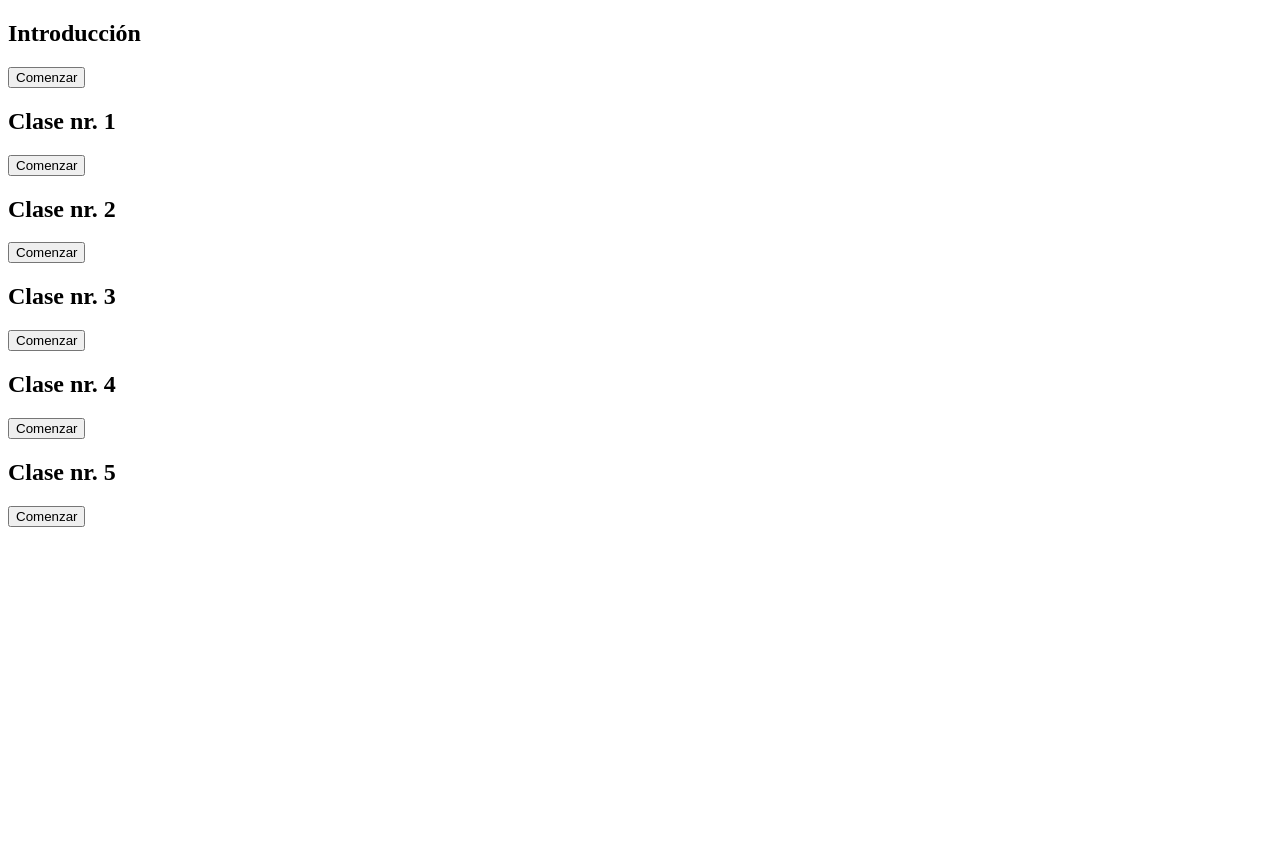
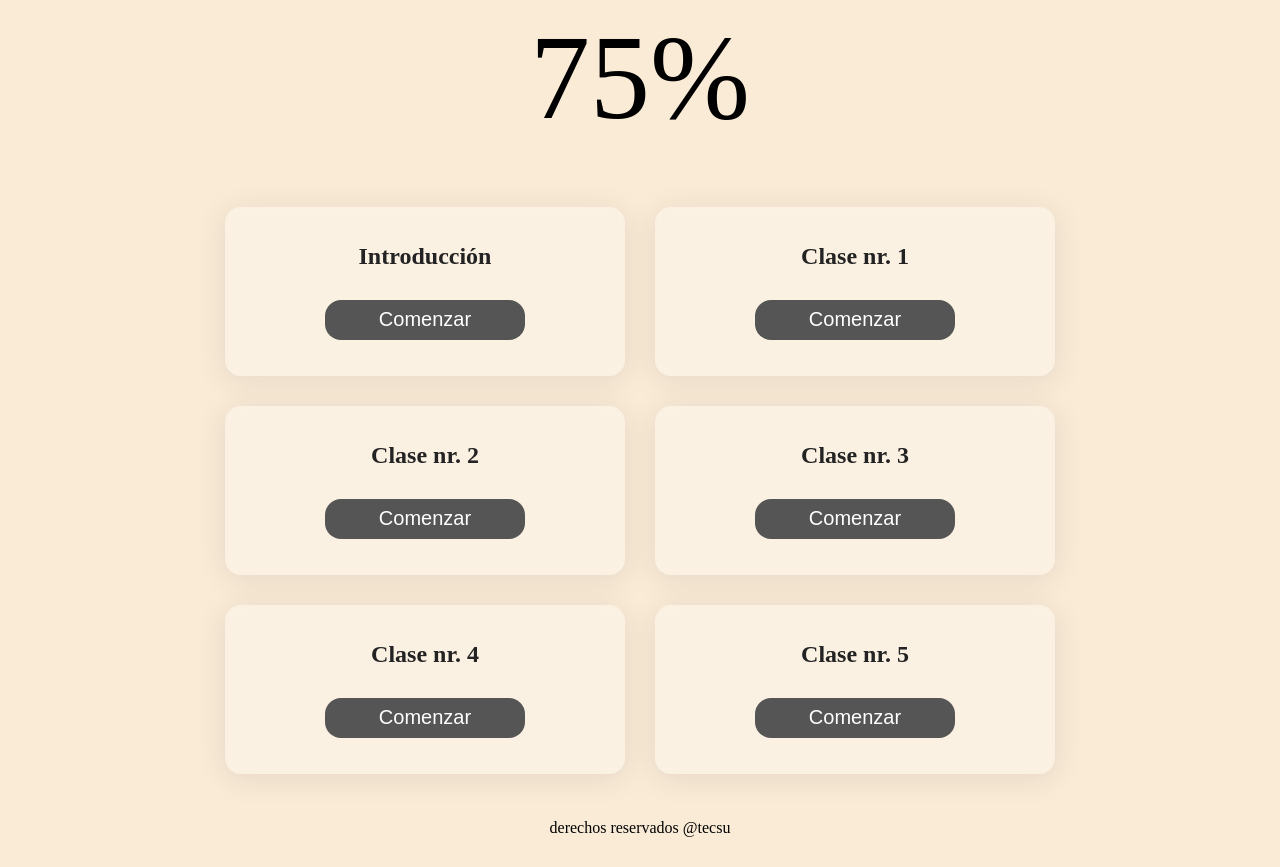
Before and after one commit to Memerson19/ProyectoTecsu, a plain HTML site: page index3.html in a window 1280 px wide. Before the commit the page ends 800 px from the top, so only its background shows below. Drawn offline with Linux system fonts and the light colour scheme.

Commit message:
Demostracion

```diff
--- a/css/style.css
+++ b/css/style.css
@@ -88,11 +88,11 @@ span{
     background: rgba(255, 255, 255, 0.30);
     flex-basis: 200px;
     height: auto;
-    width: 420px;
+    width: 410px;
     padding: 20px 20px;
 }
 
-.contenedor__menu{
+.contenedor__intro{
     text-align: center;
     display: flex;
     flex-direction: column;
@@ -116,3 +116,29 @@ span{
 button:hover{
     background-color: #232323ce;
 }
+
+/*INDEX 3*/
+header{
+    display: flex;
+    justify-content: center;
+}
+@media (min-width:880px){
+    .menu{
+        display: grid;
+        grid-template-columns: repeat(2, 1fr);
+    }
+}
+
+.clase{
+    text-align: center;
+    width: 400px;
+}
+
+.button-class{
+    width: 200px;
+}
+
+footer{
+    display: flex;
+    justify-content: center;
+}
--- a/index3.html
+++ b/index3.html
@@ -4,33 +4,56 @@
     <meta charset="UTF-8">
     <meta name="viewport" content="width=device-width, initial-scale=1.0">
     <title>ProyectoTecsu</title>
+    <link rel="stylesheet" href="css/style.css">
 </head>
 <body>
-    <main class="contenedor">
-        <div class="contenedor__clase1">
+    <header>
+        <div class="progress">
+            <div class="progress-bar" style="width:75%;">
+                <span class="progress-bar-text">75%</span>
+            </div>
+        </div>
+    </header>
+    <main class="menu">
+        <div class="contenedor clase">
             <h2>Introducción</h2>
-            <button>Comenzar</button>
+            <button class="contenedor__button button-class">
+                <a href="#">Comenzar</a>
+            </button>
         </div>
-        <div class="contenedor__clase2">
+        <div class="contenedor clase">
             <h2>Clase nr. 1</h2>
-            <button>Comenzar</button>
+            <button class="contenedor__button button-class">
+                <a href="#">Comenzar</a>
+            </button>
         </div>
-        <div class="contenedor__clase3">
+        <div class="contenedor clase">
             <h2>Clase nr. 2</h2>
-            <button>Comenzar</button>
+            <button class="contenedor__button button-class">
+                <a href="#">Comenzar</a>
+            </button>
         </div>
-        <div class="contenedor__clase4">
+        <div class="contenedor clase">
             <h2>Clase nr. 3</h2>
-            <button>Comenzar</button>
+            <button class="contenedor__button button-class">
+                <a href="#">Comenzar</a>
+            </button>
         </div>
-        <div class="contenedor__clase5">
+        <div class="contenedor clase">
             <h2>Clase nr. 4</h2>
-            <button>Comenzar</button>
+            <button class="contenedor__button button-class">
+                <a href="#">Comenzar</a>
+            </button>
         </div>
-        <div class="contenedor__clase6">
+        <div class="contenedor clase">
             <h2>Clase nr. 5</h2>
-            <button>Comenzar</button>
+            <button class="contenedor__button button-class">
+                <a href="#">Comenzar</a>
+            </button>
         </div>
     </main>
+    <footer>
+        <p>derechos reservados @tecsu</p>
+    </footer>
 </body>
 </html>
```
Also changed, not shown: index.html (+2 -2 lines), index2.html (+3 -3 lines).
